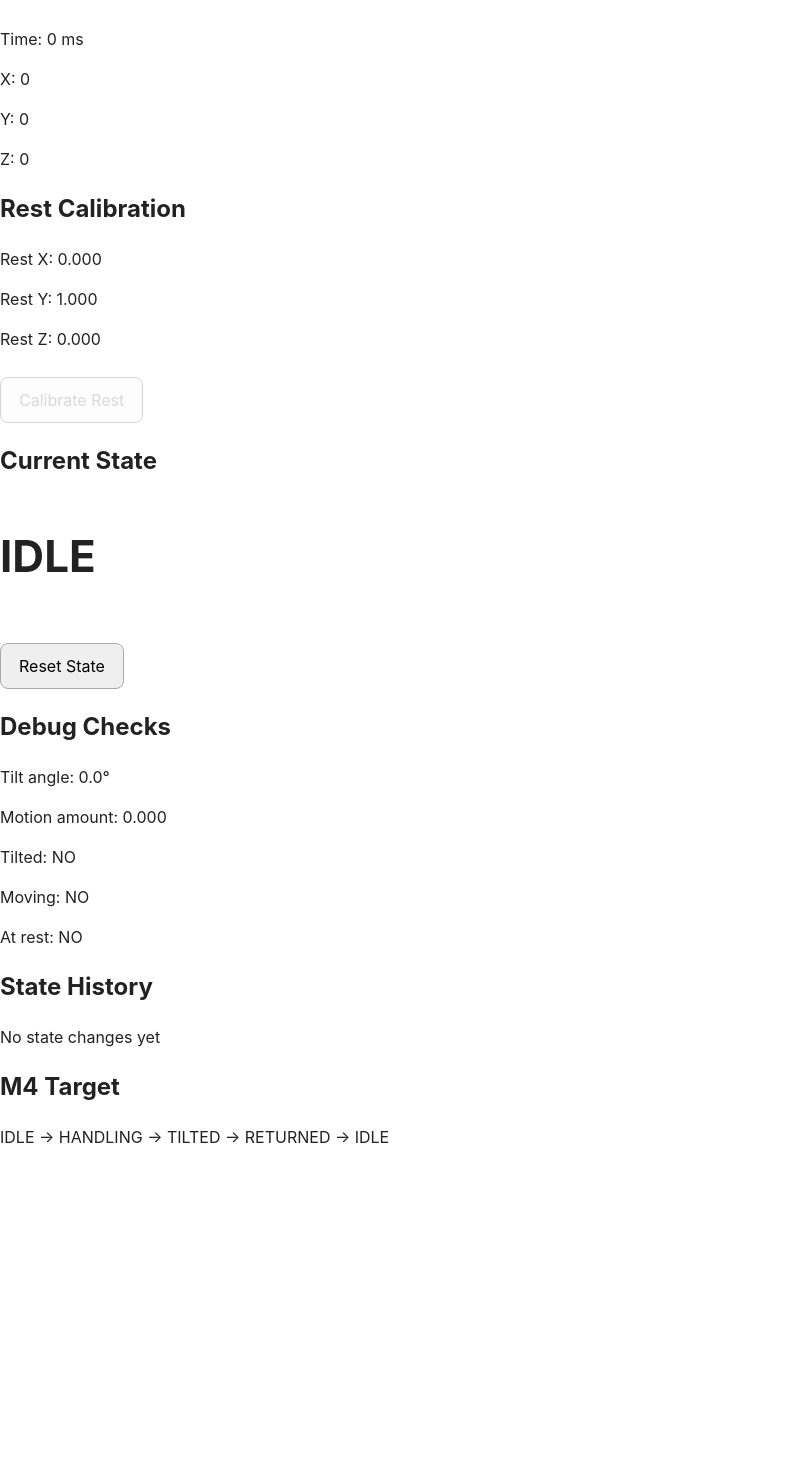
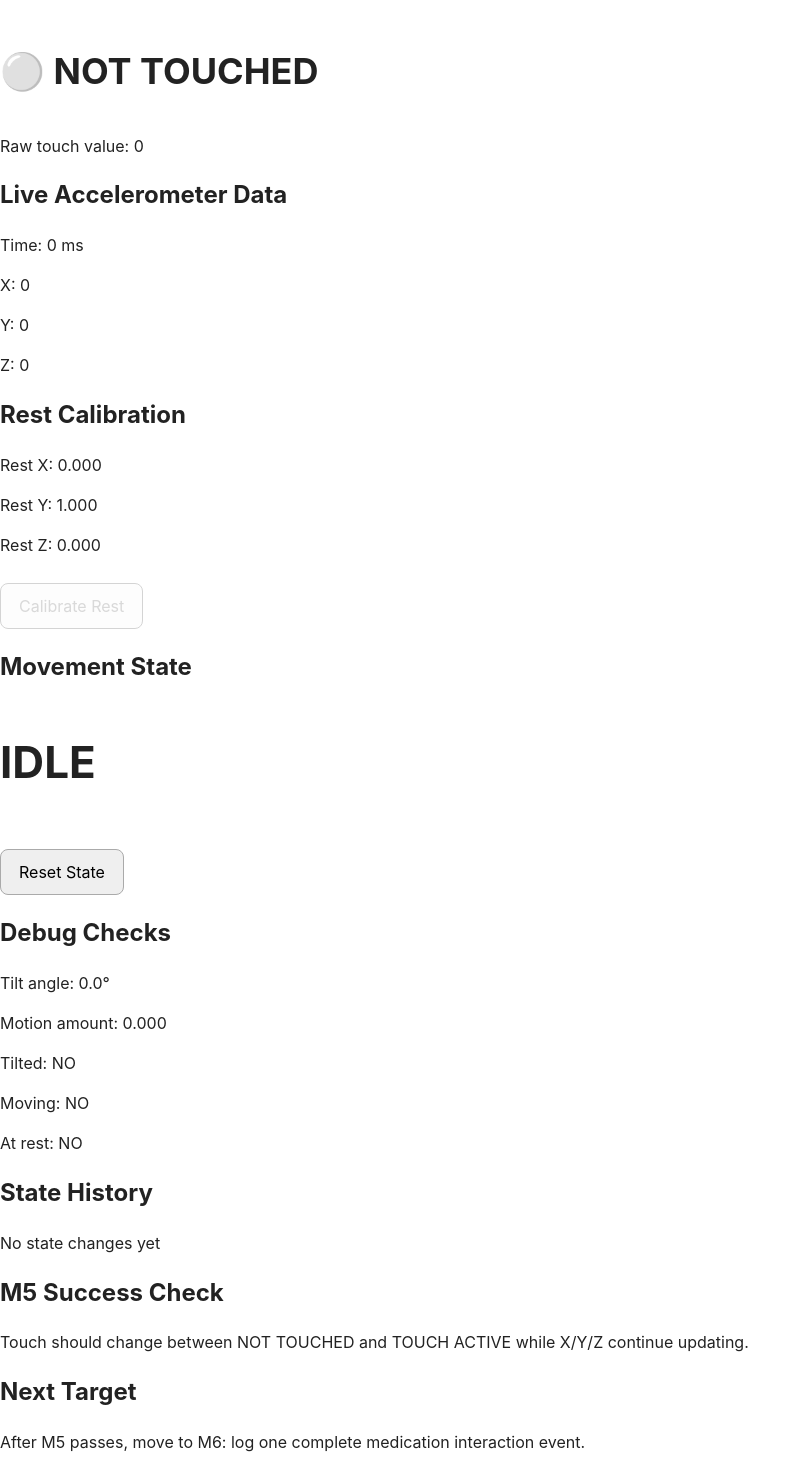
Before and after one commit to ythapacs29-lgtm/AcuPill_HackRice, a React (Vite) app: page / in a window 1280 px wide. Shown: the part 391-1861 px from the top of the page, without its empty margins (0-811 px from the left). Before the commit the page ends 1556 px from the top, so only its background shows below. Built offline with nearby package versions, Linux system fonts and the light colour scheme.

Commit message:
Modify App.jsx for M5 sensor integration
Updated sensor data parsing and UI for M5 format.

```diff
--- a/src/App.jsx
+++ b/src/App.jsx
@@ -4,22 +4,23 @@ import './App.css'
 function parseSensorLine(line) {
   const parts = line.trim().split(',')
 
-  // Current accelerometer-only format:
-  // t_ms,ax,ay,az
-  if (parts.length !== 4) {
+  // M5 serial format:
+  // t_ms,touch,ax,ay,az
+  if (parts.length !== 5) {
     return null
   }
 
   const data = {
     t_ms: Number(parts[0]),
-    touch: 0,
-    ax: Number(parts[1]),
-    ay: Number(parts[2]),
-    az: Number(parts[3]),
+    touch: Number(parts[1]),
+    ax: Number(parts[2]),
+    ay: Number(parts[3]),
+    az: Number(parts[4]),
   }
 
   if (
     Number.isNaN(data.t_ms) ||
+    Number.isNaN(data.touch) ||
     Number.isNaN(data.ax) ||
     Number.isNaN(data.ay) ||
     Number.isNaN(data.az)
@@ -53,7 +54,6 @@ function angleBetweenVectorsDegrees(a, b) {
 
   let cosine = dot / (magA * magB)
 
-  // Safety clamp so Math.acos does not break from tiny rounding errors
   cosine = Math.max(-1, Math.min(1, cosine))
 
   return Math.acos(cosine) * (180 / Math.PI)
@@ -210,31 +210,14 @@ function App() {
 
     previousDataRef.current = data
 
-    /*
-      Direction-independent tilt rule:
-
-      It does not care whether az is positive or negative.
-      It only cares how far the bottle rotated away from REST.
-    */
     const isTilted = tiltAngleDegrees > 30
 
-    /*
-      Handling should use motion/change, not just fixed XYZ values.
-    */
     const isMoving = motionAmount > 0.12
 
-    /*
-      Rest means close to the calibrated rest angle and not moving much.
-    */
     const isAtRest =
       tiltAngleDegrees < 15 &&
       !isMoving
 
-    /*
-      Returned means after tilt, the bottle is upright-ish again.
-      It does not have to exactly match table REST because it may
-      still be in someone's hand.
-    */
     const isReturned =
       tiltAngleDegrees < 25
 
@@ -272,12 +255,10 @@ function App() {
         tiltCountRef.current = 0
       }
 
-      // Keep HANDLING visible briefly
       if (timeInCurrentState >= 500 && tiltCountRef.current >= 1) {
         changeState('TILTED', t_ms)
       }
 
-      // If it was just a bump, return to IDLE
       if (isAtRest) {
         idleCountRef.current += 1
       } else {
@@ -299,7 +280,6 @@ function App() {
         returnCountRef.current = 0
       }
 
-      // Keep TILTED visible briefly
       if (timeInCurrentState >= 500 && returnCountRef.current >= 2) {
         changeState('RETURNED', t_ms)
       }
@@ -315,7 +295,6 @@ function App() {
         idleCountRef.current = 0
       }
 
-      // Keep RETURNED visible long enough to see it
       if (timeInCurrentState >= 1000 && idleCountRef.current >= 3) {
         changeState('IDLE', t_ms)
       }
@@ -388,7 +367,7 @@ function App() {
       setConnected(false)
 
       alert(
-        'Could not connect to Arduino. Make sure it is plugged in and try again.'
+        'Could not connect to Arduino. Close Arduino Serial Monitor, unplug/replug the Arduino, then try again.'
       )
     }
   }
@@ -409,7 +388,7 @@ function App() {
 
   return (
     <div>
-      <h1>AcuPill M4 Angle-Based Detector</h1>
+      <h1>AcuPill M5 Dashboard</h1>
 
       <h2>Device Status</h2>
 
@@ -422,7 +401,20 @@ function App() {
       <h2>Incoming Arduino Line</h2>
       <p>{lastLine}</p>
 
-      <h2>Live Sensor Data</h2>
+      <h2>Touch Sensor</h2>
+
+      <p
+        style={{
+          fontSize: '36px',
+          fontWeight: 'bold',
+        }}
+      >
+        {sensorData.touch === 1 ? '🟢 TOUCH ACTIVE' : '⚪ NOT TOUCHED'}
+      </p>
+
+      <p>Raw touch value: {sensorData.touch}</p>
+
+      <h2>Live Accelerometer Data</h2>
       <p>Time: {sensorData.t_ms} ms</p>
       <p>X: {sensorData.ax}</p>
       <p>Y: {sensorData.ay}</p>
@@ -437,7 +429,7 @@ function App() {
         Calibrate Rest
       </button>
 
-      <h2>Current State</h2>
+      <h2>Movement State</h2>
 
       <p
         style={{
@@ -453,23 +445,11 @@ function App() {
       </button>
 
       <h2>Debug Checks</h2>
-      <p>
-        Tilt angle:{' '}
-        {debug.tiltAngleDegrees.toFixed(1)}°
-      </p>
-      <p>
-        Motion amount:{' '}
-        {debug.motionAmount.toFixed(3)}
-      </p>
-      <p>
-        Tilted: {debug.isTilted ? 'YES' : 'NO'}
-      </p>
-      <p>
-        Moving: {debug.isMoving ? 'YES' : 'NO'}
-      </p>
-      <p>
-        At rest: {debug.isAtRest ? 'YES' : 'NO'}
-      </p>
+      <p>Tilt angle: {debug.tiltAngleDegrees.toFixed(1)}°</p>
+      <p>Motion amount: {debug.motionAmount.toFixed(3)}</p>
+      <p>Tilted: {debug.isTilted ? 'YES' : 'NO'}</p>
+      <p>Moving: {debug.isMoving ? 'YES' : 'NO'}</p>
+      <p>At rest: {debug.isAtRest ? 'YES' : 'NO'}</p>
 
       <h2>State History</h2>
 
@@ -495,9 +475,18 @@ function App() {
         </table>
       )}
 
-      <h2>M4 Target</h2>
+      <h2>M5 Success Check</h2>
+
       <p>
-        IDLE → HANDLING → TILTED → RETURNED → IDLE
+        Touch should change between NOT TOUCHED and TOUCH ACTIVE while
+        X/Y/Z continue updating.
+      </p>
+
+      <h2>Next Target</h2>
+
+      <p>
+        After M5 passes, move to M6: log one complete medication
+        interaction event.
       </p>
     </div>
   )
```
